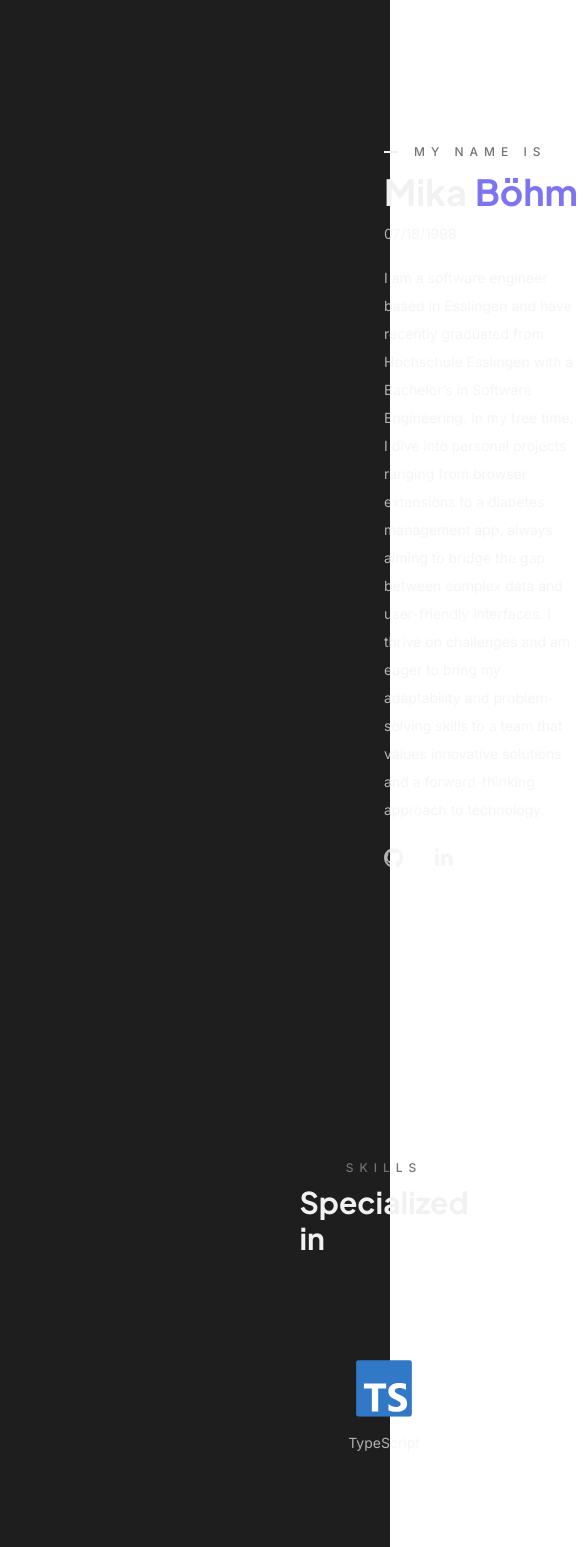
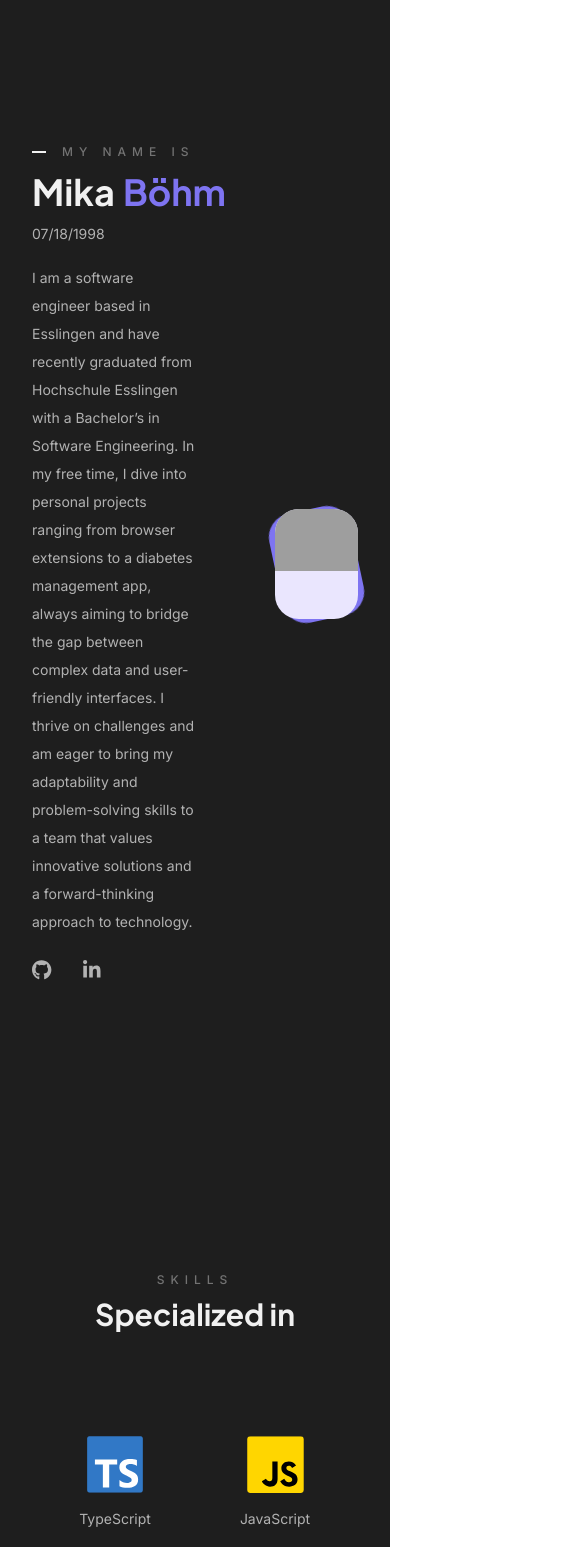
Before and after one commit to mikaboh/portfolio, a Vue app: page / in a window 390 px wide. Shown: the top 1547 px of the page, 585 px wide, since content can reach past the window. Built offline with nearby package versions, Linux system fonts and the light colour scheme; grey boxes are pictures that could not be loaded; a web font is replaced by a local one.

Commit message:
some cleanup

```diff
--- a/src/components/HeadlineCentered.tsx
+++ b/src/components/HeadlineCentered.tsx
@@ -2,15 +2,19 @@ import { motion } from "framer-motion";
 
 function HeadlineCentered({ category, title, titleColor }: HeadlineCenteredProps) {
     return (
-        <motion.div
-            className="flex flex-col items-center gap-2 pb-16"
-            initial={{ opacity: 0 }}
-            whileInView={{ opacity: 1 }}
-        >
-            <span className="uppercase font-medium text-neutral-500 text-xs tracking-[6px]">{category}</span>
+        <div className="flex flex-col items-center gap-2 pb-16 bg-backgroundDark">
+            <motion.span
+                className="uppercase font-medium text-neutral-500 text-xs tracking-[6px]"
+                initial={{ opacity: 0 }}
+                whileInView={{ opacity: 1 }}
+            >{category}</motion.span>
 
-            <span className={`font-plus_jakarta_sans text-3xl font-bold ${titleColor}`}>{title}</span>
-        </motion.div>
+            <motion.span
+                className={`font-plus_jakarta_sans text-3xl font-bold ${titleColor}`}
+            >
+                {title}
+            </motion.span>
+        </div>
     );
 }
 
--- a/src/components/HeadlineLeftAligned.tsx
+++ b/src/components/HeadlineLeftAligned.tsx
@@ -15,21 +15,27 @@ function HeadlineLeftAligned({ category, title, theme }: HeadlineLeftAlignedProp
     }
 
     return (
-        <motion.div
-            className="flex flex-col gap-3"
-            initial={{ opacity: 0 }}
-            whileInView={{ opacity: 1 }}
-        >
-            <div className="flex flex-row gap-4 items-center">
+        <div className="flex flex-col gap-3">
+            <motion.div
+                className="flex flex-row gap-4 items-center"
+                initial={{ opacity: 0 }}
+                whileInView={{ opacity: 1 }}
+            >
                 <div className={`h-[2px] w-3.5 ${bgColor}`}></div>
 
                 <span className="uppercase font-medium text-neutral-500 text-xs tracking-[6px]">{category}</span>
-            </div>
+            </motion.div>
 
             {title && (
-                <span className="font-plus_jakarta_sans text-3xl font-bold">{title}</span>
+                <motion.span
+                    className="font-plus_jakarta_sans text-3xl font-bold"
+                    initial={{ opacity: 0 }}
+                    whileInView={{ opacity: 1 }}
+                >
+                    {title}
+                </motion.span>
             )}
-        </motion.div>
+        </div>
     );
 }
 
--- a/src/components/Portfolio.tsx
+++ b/src/components/Portfolio.tsx
@@ -5,19 +5,21 @@ import Projects from "./sections/projects/Projects";
 import Skills from "./sections/skills/Skills";
 
 export default function Portfolio() {
+  const className = "px-8 sm:px-16 md:px-24 lg:px-32 xl:px-40 2xl:px-48 max-w-[1600px] m-auto";
+
   return (
     <main
       className={`text-textOnDark font-inter bg-backgroundDark`}
     >
-      <Hero />
+      <Hero className={`${className}`} />
 
-      <Skills />
+      <Skills className={`${className}`} />
 
-      <Education />
+      <Education className={`${className}`} />
 
       <Projects />
 
-      <Footer />
+      <Footer className={`${className}`} />
     </main>
   );
 }
--- a/src/components/sections/education/Education.tsx
+++ b/src/components/sections/education/Education.tsx
@@ -3,9 +3,9 @@ import CVItem from "./CVItem"
 import educationData from "../../../data/education.json";
 
 
-function Education() {
+function Education({ className }: EducationProps) {
     return (
-        <section className="px-96 py-36 flex flex-col gap-10">
+        <section className={`py-36 flex flex-col gap-10 ${className}`}>
             <HeadlineLeftAligned category="learning path" title="Education & Work Experience" />
 
             <div className="flex flex-col gap-10 relative">
@@ -24,4 +24,8 @@ function Education() {
     );
 }
 
+interface EducationProps {
+    className?: string;
+}
+
 export default Education;
--- a/src/components/sections/footer/Footer.tsx
+++ b/src/components/sections/footer/Footer.tsx
@@ -2,9 +2,9 @@ import { faGithub, faLinkedinIn } from "@fortawesome/free-brands-svg-icons";
 import { faAt, faPhone } from "@fortawesome/free-solid-svg-icons";
 import { FontAwesomeIcon } from "@fortawesome/react-fontawesome";
 
-function Footer() {
+function Footer({ className }: FooterProps) {
     return (
-        <div className="flex flex-col gap-8 items-center py-16 mt-16 text-xs text-textOnDark">
+        <div className={`flex flex-col gap-8 items-center py-16 mt-16 text-xs text-opacity-70 text-textOnDark ${className}`}>
             {/* Header */}
             <div className="flex flex-col gap-5 items-center">
                 {/* Socials */}
@@ -36,9 +36,13 @@ function Footer() {
                 </div>
             </div>
 
-            <span>© 2024  -  Designed by Mika Böhm</span>
+            <span>Designed by Mika Böhm</span>
         </div>
     );
 }
 
+interface FooterProps {
+    className?: string;
+}
+
 export default Footer;
--- a/src/components/sections/hero/Hero.tsx
+++ b/src/components/sections/hero/Hero.tsx
@@ -3,11 +3,11 @@ import { FontAwesomeIcon } from "@fortawesome/react-fontawesome";
 import HeadlineLeftAligned from "../../HeadlineLeftAligned";
 import HeroImage from "./HeroImage";
 
-function Hero() {
+function Hero({ className }: HeroProps) {
     return (
-        <section className="px-96 py-36 flex flex-row items-center justify-between">
+        <section className={`gap-20 py-36 flex flex-row items-center justify-between ${className}`}>
             {/* HeroInfo */}
-            <div className="flex flex-col gap-5 max-w-2xl">
+            <div className="flex flex-col gap-5 max-w-[50%]">
                 {/* HeroHeader */}
                 <div className="flex flex-col gap-3">
                     <HeadlineLeftAligned category="my name is" />
@@ -47,4 +47,8 @@ function Hero() {
     );
 }
 
+interface HeroProps {
+    className?: string;
+}
+
 export default Hero;
--- a/src/components/sections/hero/HeroImage.tsx
+++ b/src/components/sections/hero/HeroImage.tsx
@@ -20,7 +20,7 @@ function HeroImage() {
 
     return (
         <motion.div
-            className="relative overflow-visible aspect-3/4 max-h-[400px]"
+            className="relative overflow-visible aspect-3/4 max-h-[350px]"
             initial="rest"
             whileHover="hover"
             animate="rest"
--- a/src/components/sections/projects/ProjectCard.tsx
+++ b/src/components/sections/projects/ProjectCard.tsx
@@ -5,7 +5,7 @@ import TechnologyTag from "./TechnologyTag";
 
 function ProjectCard({ project }: ProjectCardProps) {
     return (
-        <div className="px-96 py-14 bg-backgroundLight flex flex-row items-center justify-between gap-40">
+        <div className="py-14 bg-backgroundLight flex flex-row items-center justify-between gap-40">
             {/* Info */}
             <div
                 className="flex flex-col gap-12 w-2/5"
--- a/src/components/sections/projects/Projects.tsx
+++ b/src/components/sections/projects/Projects.tsx
@@ -2,12 +2,12 @@ import HeadlineCentered from "../../HeadlineCentered";
 import ProjectCard from "./ProjectCard";
 import projects from "../../../data/projects.json";
 
-function Projects() {
+function Projects({ className }: ProjectsProps) {
     return (
-        <section className="text-textOnLight">
+        <section className={`text-textOnLight bg-backgroundLight ${className}`}>
             <HeadlineCentered category="my work" title="Featured Projects" titleColor="text-accent" />
 
-            <div className="bg-backgroundLight">
+            <div className="bg-backgroundLight px-8 sm:px-16 md:px-24 lg:px-32 xl:px-40 2xl:px-48 max-w-[1600px] m-auto">
                 {projects.map((project, index) => {
                     return (
                         <ProjectCard key={index} project={project} />
@@ -18,4 +18,8 @@ function Projects() {
     );
 }
 
+interface ProjectsProps {
+    className?: string;
+}
+
 export default Projects;
--- a/src/components/sections/skills/Skill.tsx
+++ b/src/components/sections/skills/Skill.tsx
@@ -7,6 +7,8 @@ function Skill({ name, icon }: SkillProps) {
             <motion.div
                 id={name}
                 whileHover={{ scale: 1.3 }}
+                initial={{ opacity: 0 }}
+                whileInView={{ opacity: 1 }}
             >
                 {icon}
             </motion.div>
--- a/src/components/sections/skills/Skills.tsx
+++ b/src/components/sections/skills/Skills.tsx
@@ -1,26 +1,24 @@
+import AngularIcon from "../../assets/AngularIcon";
+import CssIcon from "../../assets/CssIcon";
+import DartIcon from "../../assets/DartIcon";
+import DockerIcon from "../../assets/DockerIcon";
+import FigmaIcon from "../../assets/FigmaIcon";
+import FirebaseIcon from "../../assets/FirebaseIcon";
+import FlutterIcon from "../../assets/FlutterIcon";
+import GitIcon from "../../assets/GitIcon";
+import GoogleCloudIcon from "../../assets/GoogleCloudIcon";
+import HtmlIcon from "../../assets/HtmlIcon";
+import JavaIcon from "../../assets/JavaIcon";
+import JavaScriptIcon from "../../assets/JavaScriptIcon";
+import MongoDBIcon from "../../assets/MongoDBIcon";
+import MySqlIcon from "../../assets/MySqlIcon";
+import NodeJsIcon from "../../assets/NodeJsIcon";
+import PythonIcon from "../../assets/PythonIcon";
+import ReactIcon from "../../assets/ReactIcon";
+import SvelteIcon from "../../assets/SvelteIcon";
 import TypeScriptIcon from "../../assets/TypeScriptIcon";
 import HeadlineCentered from "../../HeadlineCentered";
 import Skill from "./Skill";
-import JavaScriptIcon from "../../assets/JavaScriptIcon";
-import ReactIcon from "../../assets/ReactIcon";
-import FlutterIcon from "../../assets/FlutterIcon";
-import DartIcon from "../../assets/DartIcon";
-import FigmaIcon from "../../assets/FigmaIcon";
-import MongoDBIcon from "../../assets/MongoDBIcon";
-import GitIcon from "../../assets/GitIcon";
-import NodeJsIcon from "../../assets/NodeJsIcon";
-import PythonIcon from "../../assets/PythonIcon";
-import JavaIcon from "../../assets/JavaIcon";
-import HtmlIcon from "../../assets/HtmlIcon";
-import CssIcon from "../../assets/CssIcon";
-import DockerIcon from "../../assets/DockerIcon";
-import AngularIcon from "../../assets/AngularIcon";
-import SvelteIcon from "../../assets/SvelteIcon";
-import FirebaseIcon from "../../assets/FirebaseIcon";
-import GoogleCloudIcon from "../../assets/GoogleCloudIcon";
-import MySqlIcon from "../../assets/MySqlIcon";
-import { useEffect, useRef, useState } from "react";
-import { motion, useDragControls } from "framer-motion";
 
 const skills = [
     {
@@ -101,9 +99,9 @@ const skills = [
     },
 ];
 
-function Skills() {
+function Skills({ className }: SkillsProps) {
     return (
-        <section className="px-96 py-36">
+        <section className={`py-36 ${className}`}>
             <HeadlineCentered category="skills" title="Specialized in" />
 
             <div className="py-10 flex rounded-3xl gap-x-20 gap-y-24 justify-center flex-wrap">
@@ -119,4 +117,8 @@ function Skills() {
     );
 }
 
+interface SkillsProps {
+    className?: string;
+}
+
 export default Skills;
```
Also changed, not shown: src/data/projects.json (+12 -12 lines).
